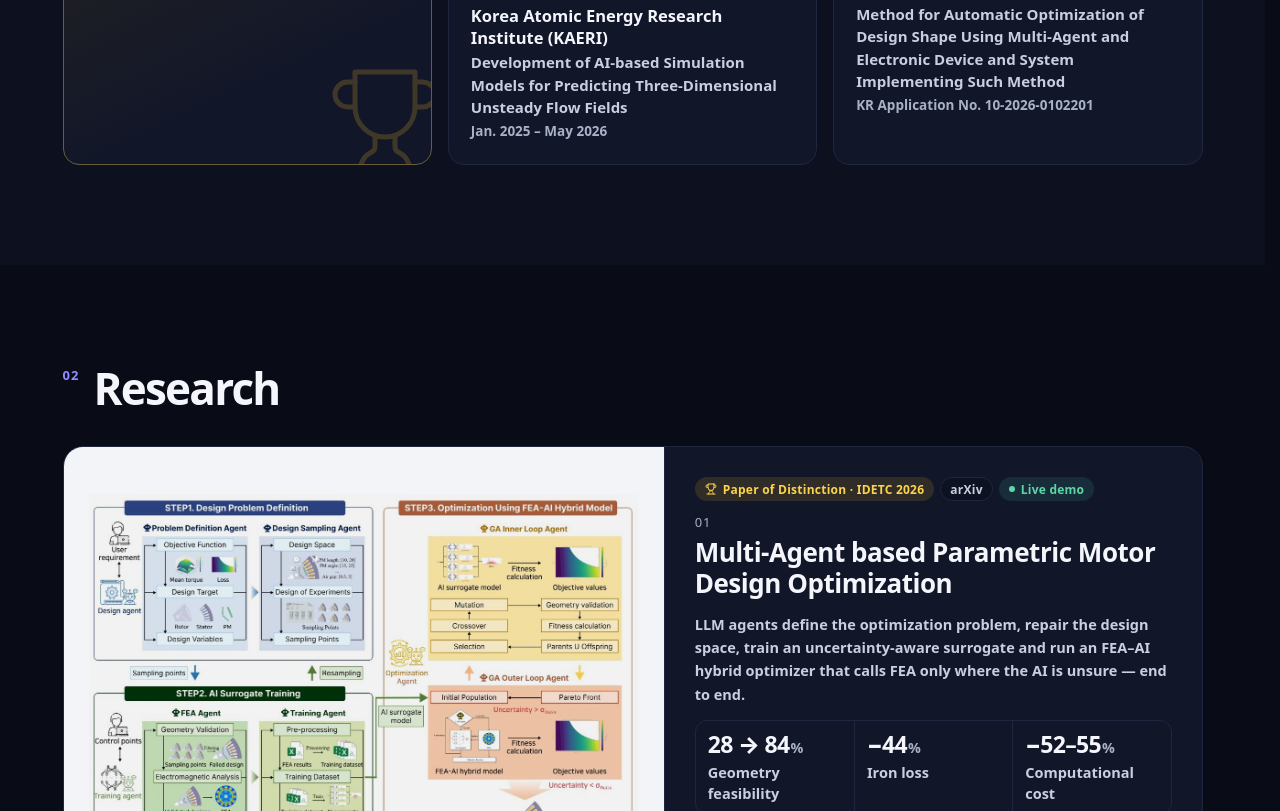
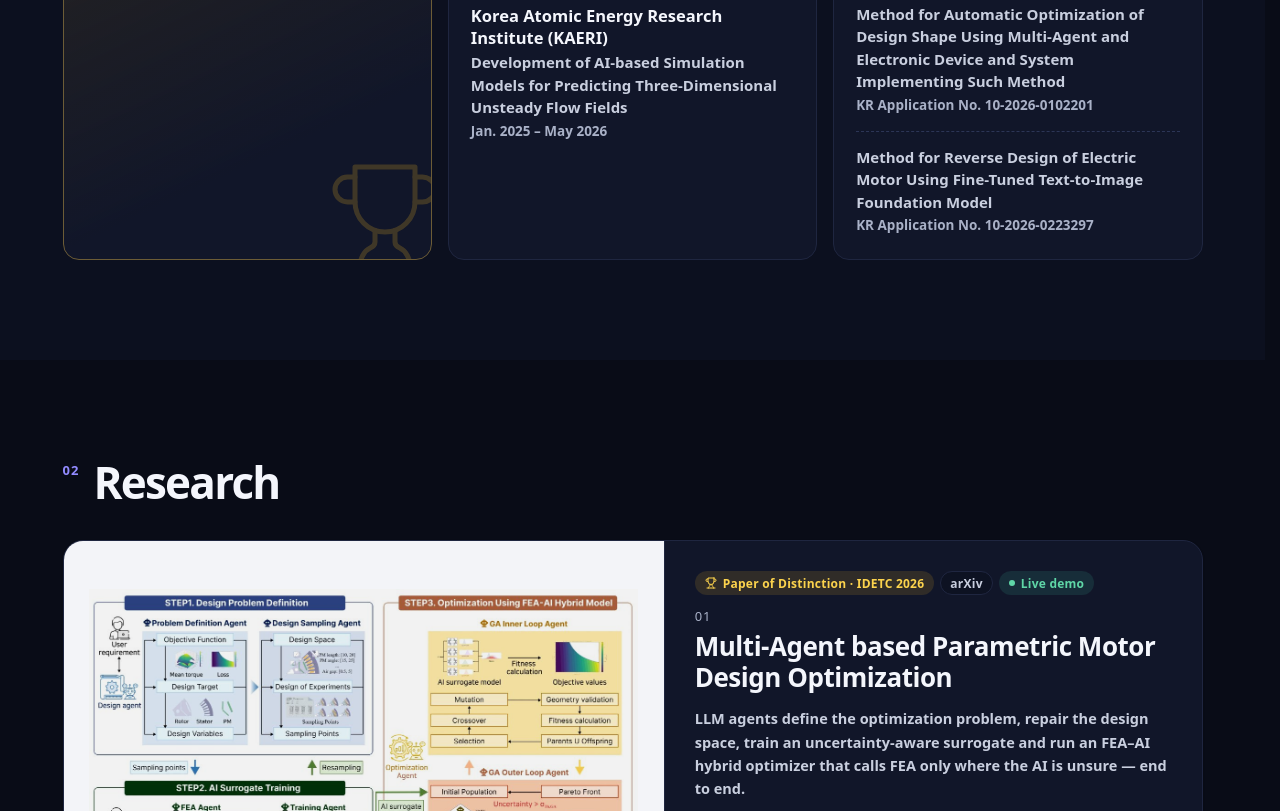
Before and after one commit to hanjinseong/hanjinseong.github.io, a plain HTML site: page index.html in a window 1280 px wide. Shown: the part 1460-2271 px from the top of the page. Drawn offline with Linux system fonts and the light colour scheme; a web font is replaced by a local one.

Commit message:
Patents: add KR 10-2026-0223297 (motor reverse design with fine-tuned T2I)
Co-Authored-By: Claude Opus 5.5 <noreply@anthropic.com>

```diff
--- a/index.html
+++ b/index.html
@@ -228,6 +228,10 @@
             <li>
               <span>Method for Automatic Optimization of Design Shape Using Multi-Agent and Electronic Device and System Implementing Such Method</span>
               <small>KR Application No. 10-2026-0102201</small>
+            </li>
+            <li>
+              <span>Method for Reverse Design of Electric Motor Using Fine-Tuned Text-to-Image Foundation Model</span>
+              <small>KR Application No. 10-2026-0223297</small>
             </li>
           </ul>
         </section>
```
